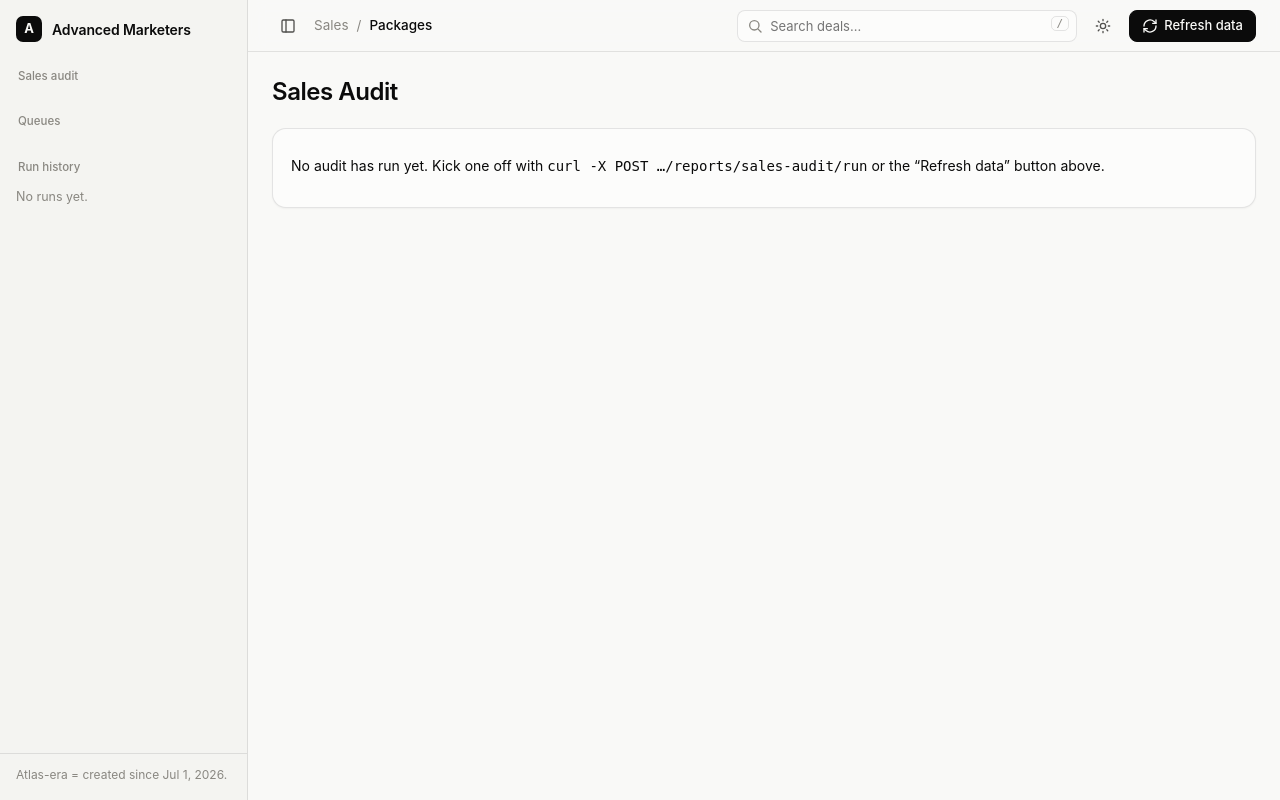
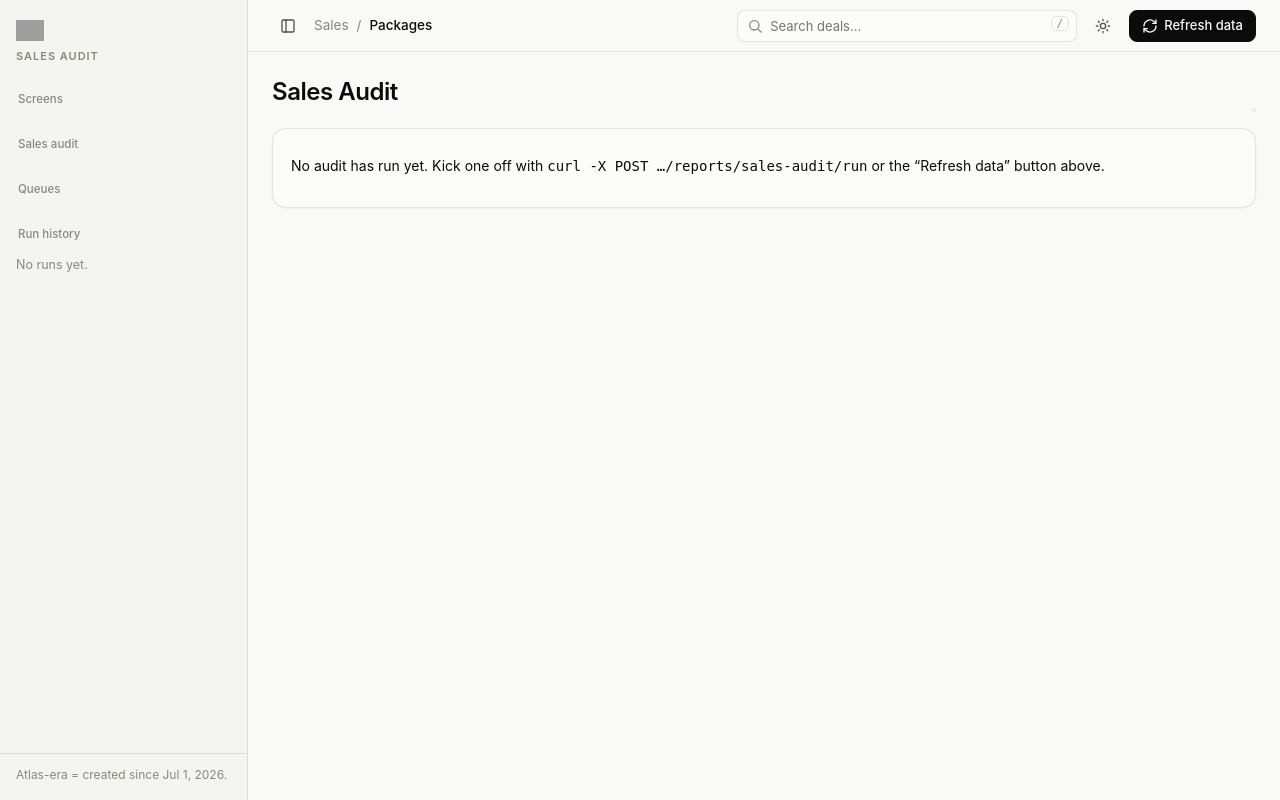
Before and after one commit to ky-lore/bob-api, a Python web app: template bob-master/app/templates/sales_audit.html in a window 1280 px wide. Run offline with Jinja, Linux system fonts and the light colour scheme; the template is opened without the code that fills it, so the values that code supplies are empty; grey boxes are pictures that could not be loaded.

Commit message:
Sales Audit: Advanced Marketers branding, green QA/Active, Deals screen
- Brand: wordmark in the sidebar (shipped black, inverted to white in dark
  mode), icon mark on a dark tile in the header when the sidebar is hidden
  or on mobile, generated favicon, branded page title. Images ship in
  app/static/brand/ and are served by the app (whitelisted names, cached)
  instead of hotlinking the marketing site.
- QA and Active Atlas statuses render as green (healthy) pills like Live.
- New Deals screen: the same table full-page with the shared filters,
  alongside the Overview (which keeps the table). Header tabs + sidebar
  entries; screen is in the URL hash. Charts redraw correctly on return.

Co-Authored-By: Claude Sonnet 5.5 <noreply@anthropic.com>

```diff
--- a/bob-master/app/templates/sales_audit.html
+++ b/bob-master/app/templates/sales_audit.html
@@ -3,8 +3,8 @@
 <head>
 <meta charset="utf-8">
 <meta name="viewport" content="width=device-width, initial-scale=1">
-<title>Sales Audit</title>
-<link rel="icon" type="image/png" href="https://advancedmarketers.co/wp-content/uploads/2025/01/advmfav2.png">
+<title>Sales Audit · Advanced Marketers</title>
+<link rel="icon" type="image/png" href="/reports/sales-audit/assets/favicon-64.png">
 <style>
   /* Neutral shadcn-style shell (sidebar + header + bordered cards, 10px radius) on the
      data-viz palette's own surfaces/ink so charts and chrome share one set of tokens.
@@ -58,8 +58,18 @@
   .app[data-sidebar="closed"] { grid-template-columns: 0 1fr; }
   .sidebar { background: var(--sidebar); border-right: 1px solid var(--ring); position: sticky; top: 0; height: 100vh; overflow: hidden auto; display: flex; flex-direction: column; min-width: 0; }
   .app[data-sidebar="closed"] .sidebar { visibility: hidden; }
-  .brand { display: flex; align-items: center; gap: 10px; padding: 16px 16px 12px; font-weight: 600; letter-spacing: -.01em; white-space: nowrap; }
-  .brand .logo { width: 26px; height: 26px; border-radius: 7px; background: var(--ink); color: var(--page); display: grid; place-items: center; font-size: 13px; font-weight: 700; }
+  .brand { display: flex; flex-direction: column; align-items: flex-start; gap: 7px; padding: 20px 16px 12px; white-space: nowrap; }
+  /* Brand art is solid single-colour on transparency: the wordmark ships BLACK (inverted to white in dark mode),
+     the icon mark ships WHITE (so it only ever sits on the dark tile below). */
+  .brand-wordmark { height: 21px; width: auto; display: block; }
+  @media (prefers-color-scheme: dark) { :root:not([data-theme="light"]) .brand-wordmark { filter: invert(1); } }
+  :root[data-theme="dark"] .brand-wordmark { filter: invert(1); }
+  .brand-sub { font-size: 11px; font-weight: 600; letter-spacing: .09em; text-transform: uppercase; color: var(--muted); }
+  /* compact brand shown in the header only when the sidebar (and its wordmark) is hidden */
+  .brand-tile { display: none; width: 30px; height: 30px; border-radius: 8px; background: #0b0b0b; border: 1px solid var(--ring); place-items: center; flex: none; }
+  .brand-tile img { display: block; width: 17px; height: auto; }
+  .app[data-sidebar="closed"] .brand-tile { display: grid; }
+  @media (max-width: 860px) { .brand-tile { display: grid; } }
   .nav-group { padding: 8px 10px; }
   .nav-label { font-size: 11.5px; color: var(--muted); padding: 6px 8px; font-weight: 500; }
   .nav-item { display: flex; align-items: center; gap: 10px; width: 100%; background: none; border: none; text-align: left; padding: 7px 8px; border-radius: 8px; color: var(--ink-2); text-decoration: none; font-size: 13.5px; white-space: nowrap; }
@@ -267,6 +277,10 @@
   .bar-row.both { grid-template-columns: minmax(0, 2fr) minmax(36px, 1fr) 86px; }
   .hm.both .cell { height: 46px; flex-direction: column; gap: 0; line-height: 1.15; } .hm .cell { display: flex; align-items: center; justify-content: center; }
   .hm .cell small { display: block; font-size: 10px; opacity: .85; }
+  /* Deals screen: the same table card, full-page. The charts/tiles/rollups are Overview-only; filters stay on both. */
+  .page-head { display: flex; justify-content: space-between; align-items: flex-end; gap: 16px; flex-wrap: wrap; }
+  body[data-active-screen="deals"] .ov-only { display: none; }
+  body[data-active-screen="deals"] .table-card { box-shadow: 0 1px 3px rgba(0,0,0,.06); }
   .scrim { display: none; }
   @media (max-width: 1100px) { .grid-2, .grid-2b { grid-template-columns: 1fr; } .drawer { grid-template-columns: 1fr; } }
   @media (max-width: 860px) {
@@ -312,7 +326,8 @@
 
 <div class="app" id="app" data-sidebar="open">
   <aside class="sidebar" id="sidebar" aria-label="Navigation">
-    <div class="brand"><span class="logo">A</span><span>Advanced Marketers</span></div>
+    <div class="brand"><img class="brand-wordmark" src="/reports/sales-audit/assets/wordmark-black.png" alt="Advanced Marketers" width="150" height="21"><span class="brand-sub">Sales Audit</span></div>
+    <div class="nav-group"><div class="nav-label">Screens</div><div id="nav-screens"></div></div>
     <div class="nav-group"><div class="nav-label">Sales audit</div><div id="nav-views"></div></div>
     <div class="nav-group"><div class="nav-label">Queues</div><div id="nav-queues"></div></div>
     <div class="nav-group">
@@ -329,6 +344,7 @@
   <div class="main">
     <header class="header">
       <button class="icon-btn" id="sidebar-btn" type="button" aria-label="Toggle sidebar"><svg class="ic"><use href="#i-panel"/></svg></button>
+      <span class="brand-tile" aria-hidden="true"><img src="/reports/sales-audit/assets/icon-mark-white.png" alt="" width="17" height="12"></span>
       <div class="crumbs"><span>Sales</span><span>/</span><b id="crumb">Packages</b></div>
       <div class="search"><svg class="ic"><use href="#i-search"/></svg><input id="q" type="search" placeholder="Search deals…" aria-label="Search deals" autocomplete="off"><kbd>/</kbd></div>
       <button class="icon-btn" id="theme-btn" type="button" aria-label="Toggle theme"><svg class="ic"><use href="#i-sun"/></svg></button>
@@ -336,7 +352,7 @@
     </header>
 
     <main class="content">
-      <div><h1>Sales Audit</h1><p class="sub" id="dek"></p></div>
+      <div class="page-head"><div><h1 id="page-h1">Sales Audit</h1><p class="sub" id="dek"></p></div><div class="tabs" id="screen-tabs" role="group" aria-label="Screen"></div></div>
       {% if data.source_errors %}
         <div class="banner" role="status"><strong>Some sources failed on this run:</strong>
           {% for k, v in data.source_errors.items() %} {{ k }} — {{ v }}{% if not loop.last %}; {% endif %}{% endfor %}.
@@ -359,9 +375,9 @@
         <div class="fp-group fp-signals"><div class="fp-title">Signals</div><div class="fp-body" id="flag-chips"></div></div>
       </section>
 
-      <section class="tiles" id="tiles" aria-label="Key figures"></section>
+      <section class="tiles ov-only" id="tiles" aria-label="Key figures"></section>
 
-      <section class="grid-2">
+      <section class="grid-2 ov-only">
         <div class="card">
           <div class="card-head">
             <div><div class="card-title" id="trend-title">Closed per week</div><div class="card-desc" id="trend-desc"></div></div>
@@ -378,7 +394,7 @@
         </div>
       </section>
 
-      <section class="grid-2b">
+      <section class="grid-2b ov-only">
         <div class="card">
           <div class="card-head"><div><div class="card-title">Rep × month</div><div class="card-desc">Who closed what, when · click a cell to filter</div></div></div>
           <div class="card-body"><div id="heat"></div><div class="ramp"><span>fewer</span><i></i><span>more</span></div></div>
@@ -474,8 +490,8 @@
   };
   var SOFT_FLAGS = ['estimated_date', 'onboarding_incomplete'];
   // Atlas account status (client.clientStatus). In-progress stages are neutral; the others carry reserved status colours + an icon.
-  var STAGES = { closed: ['Closed', 'critical', 'x'], at_risk: ['At risk', 'serious', 'alert'], onboarding: ['Onboarding', '', 'clock'], development: ['Development', '', 'wrench'], qa: ['QA', '', 'wrench'], active: ['Active', '', 'check'], live: ['Live', 'good', 'check'] };
-  // 'qa' and 'active' exist in live Atlas data but not in its documented enum; deliberately NEUTRAL (no health colour) until their meaning is confirmed.
+  var STAGES = { closed: ['Closed', 'critical', 'x'], at_risk: ['At risk', 'serious', 'alert'], onboarding: ['Onboarding', '', 'clock'], development: ['Development', '', 'wrench'], qa: ['QA', 'good', 'wrench'], active: ['Active', 'good', 'check'], live: ['Live', 'good', 'check'] };
+  // 'qa' and 'active' exist in live Atlas data but not in its documented enum; Bob (2026-10-15): both are healthy, shown GREEN like Live.
   var STAGE_ORDER = ['live', 'active', 'onboarding', 'development', 'qa', 'at_risk', 'closed'];
   var STAGE_RANK = { closed: 0, at_risk: 1, onboarding: 2, development: 3, qa: 4, active: 5, live: 6, unknown: 7, none: 8 };
   var STAGE_VAR = { good: 'var(--st-good)', serious: 'var(--st-serious)', critical: 'var(--st-critical)', '': 'var(--muted)' };
@@ -489,7 +505,7 @@
   var MONTHS = ['Jan','Feb','Mar','Apr','May','Jun','Jul','Aug','Sep','Oct','Nov','Dec'];
 
   /* ---- state (URL hash keeps a filtered view shareable) ----------------- */
-  var DEFAULTS = { view: 'Package', q: '', from: '', to: '', preset: 'all', months: [], reps: [], sources: [], events: [], flags: [], stages: [], tab: 'all',
+  var DEFAULTS = { screen: 'overview', view: 'Package', q: '', from: '', to: '', preset: 'all', months: [], reps: [], sources: [], events: [], flags: [], stages: [], tab: 'all',
                    showExcluded: false, sort: { k: 'date', d: -1 }, metric: 'count', tmode: 'total', tview: 'chart', repOpen: [], open: null, page: 0, size: 25 };
   var S = JSON.parse(JSON.stringify(DEFAULTS));
   try { var h = location.hash.slice(1); if (h) Object.assign(S, JSON.parse(decodeURIComponent(h))); } catch (e) {}
@@ -569,6 +585,13 @@
   }
 
   /* ---- sidebar nav -------------------------------------------------------- */
+  function renderScreens() {
+    document.body.setAttribute('data-active-screen', S.screen);
+    var n = counted(inView()).length, defs = [['overview', 'Overview', 'chart'], ['deals', 'Deals', 'table']];
+    $('screen-tabs').innerHTML = defs.map(function (d) { return '<button type="button" data-screen-go="' + d[0] + '" aria-pressed="' + (S.screen === d[0]) + '">' + d[1] + (d[0] === 'deals' ? '<span class="n">' + n + '</span>' : '') + '</button>'; }).join('');
+    $('nav-screens').innerHTML = defs.map(function (d) { return '<button type="button" class="nav-item" data-screen-go="' + d[0] + '" aria-pressed="' + (S.screen === d[0]) + '">' + ic(d[2]) + d[1] + (d[0] === 'deals' ? '<span class="n">' + n + '</span>' : '') + '</button>'; }).join('');
+    $('page-h1').textContent = S.screen === 'deals' ? 'Deals' : 'Sales Audit';
+  }
   function renderNav() {
     document.body.setAttribute('data-active-view', S.view);
     $('nav-views').innerHTML = VIEWS.map(function (v) {
@@ -580,7 +603,7 @@
       '<button type="button" class="nav-item" data-tab-nav="risk" aria-pressed="' + (S.tab === 'risk') + '">' + ic('alert') + 'Retention risk<span class="n">' + risk + '</span></button>' +
       '<button type="button" class="nav-item" data-tab-nav="needs" aria-pressed="' + (S.tab === 'needs') + '">' + ic('alert') + 'Needs rep<span class="n">' + needs + '</span></button>' +
       '<button type="button" class="nav-item" data-tab-nav="flagged" aria-pressed="' + (S.tab === 'flagged') + '">' + ic('flag') + 'Flagged<span class="n">' + fl + '</span></button>';
-    $('crumb').textContent = (VIEWS.filter(function (v) { return v.key === S.view; })[0] || {}).label || '';
+    $('crumb').textContent = (S.screen === 'deals' ? 'Deals' : 'Overview') + ' · ' + ((VIEWS.filter(function (v) { return v.key === S.view; })[0] || {}).label || '');
   }
 
   /* ---- stat tiles: value, period delta, sparkline / meter ----------------- */
@@ -912,7 +935,7 @@
   }
 
   /* ---- render + actions --------------------------------------------------------- */
-  function renderAll() { persist(); renderNav(); renderTiles(); renderFilters(); renderTrend(); renderSources(); renderStages(); renderHeat(); renderReps(); renderTabs(); renderTable(); }
+  function renderAll() { persist(); renderScreens(); renderNav(); renderTiles(); renderFilters(); renderTrend(); renderSources(); renderStages(); renderHeat(); renderReps(); renderTabs(); renderTable(); }
   function who() { var n = ''; try { n = localStorage.getItem('salesAuditName') || ''; } catch (e) {} if (!n) { n = (prompt('Your name, for the change log:') || '').trim(); if (n) { try { localStorage.setItem('salesAuditName', n); } catch (e) {} } } return n || null; }
   function reload() { return fetch('/reports/sales-audit/latest' + (IS_LATEST ? '' : '?run_id=' + RUN_ID)).then(function (r) { return r.json(); }).then(function (j) { ROWS = j.rows; renderAll(); }); }
   function saveOverride(key, body, statusEl) {
@@ -930,13 +953,14 @@
       .then(function (j) { if (!j.pushed) alert('Saved here, but Atlas was NOT updated:\n' + j.error + '\n\nThe change stays local until it is pushed again.'); return reload(); })
       .catch(function (e) { alert('Could not push: ' + e.message); });
   }
-  function resetFilters() { var keep = { view: S.view, sort: S.sort, metric: S.metric, tmode: S.tmode, tview: S.tview, size: S.size }; S = Object.assign(JSON.parse(JSON.stringify(DEFAULTS)), keep); $('q').value = ''; renderAll(); }
+  function resetFilters() { var keep = { screen: S.screen, view: S.view, sort: S.sort, metric: S.metric, tmode: S.tmode, tview: S.tview, size: S.size }; S = Object.assign(JSON.parse(JSON.stringify(DEFAULTS)), keep); $('q').value = ''; renderAll(); }
 
   document.addEventListener('click', function (e) {
-    var t = e.target.closest('[data-view],[data-tab-nav],[data-tab],[data-preset],[data-rep],[data-flag],[data-stage-f],[data-month],[data-hm-rep],[data-repbar],[data-source],[data-event],[data-twisty],[data-open],[data-metric],[data-tmode],[data-tview],[data-sort],[data-page],[data-reset],[data-clear],tr.row');
+    var t = e.target.closest('[data-screen-go],[data-view],[data-tab-nav],[data-tab],[data-preset],[data-rep],[data-flag],[data-stage-f],[data-month],[data-hm-rep],[data-repbar],[data-source],[data-event],[data-twisty],[data-open],[data-metric],[data-tmode],[data-tview],[data-sort],[data-page],[data-reset],[data-clear],tr.row');
     if (!t) return;
     var keepPage = false;
-    if (t.dataset.view) { S.view = t.dataset.view; S.open = null; S.events = []; S.sources = []; S.tab = 'all'; }
+    if (t.dataset.screenGo) { S.screen = t.dataset.screenGo; S.open = null; }
+    else if (t.dataset.view) { S.view = t.dataset.view; S.open = null; S.events = []; S.sources = []; S.tab = 'all'; }
     else if (t.dataset.tabNav) { S.tab = S.tab === t.dataset.tabNav ? 'all' : t.dataset.tabNav; }
     else if (t.dataset.tab) S.tab = t.dataset.tab;
     else if (t.dataset.preset) { S.preset = t.dataset.preset; applyPreset(); }
```
Also changed, not shown: bob-master/CLAUDE.md (+3 -1 lines), bob-master/app/routers/sales_audit.py (+14 -1 lines), bob-master/tests/test_sales_audit_router.py (+25 -0 lines), bob-master/tests/test_sales_host.py (+5 -0 lines), bob-master/app/static/brand/favicon-64.png (added), bob-master/app/static/brand/icon-mark-white.png (added), bob-master/app/static/brand/wordmark-black.png (added).
